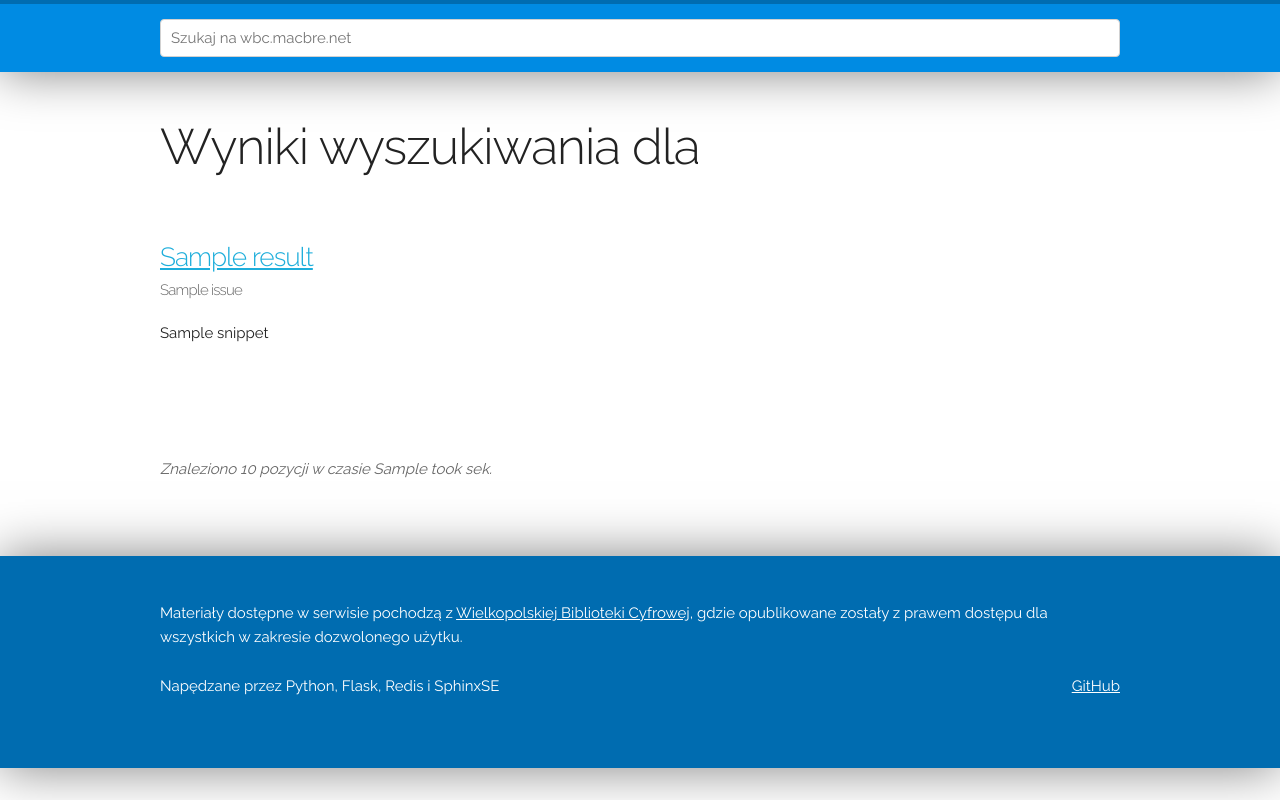
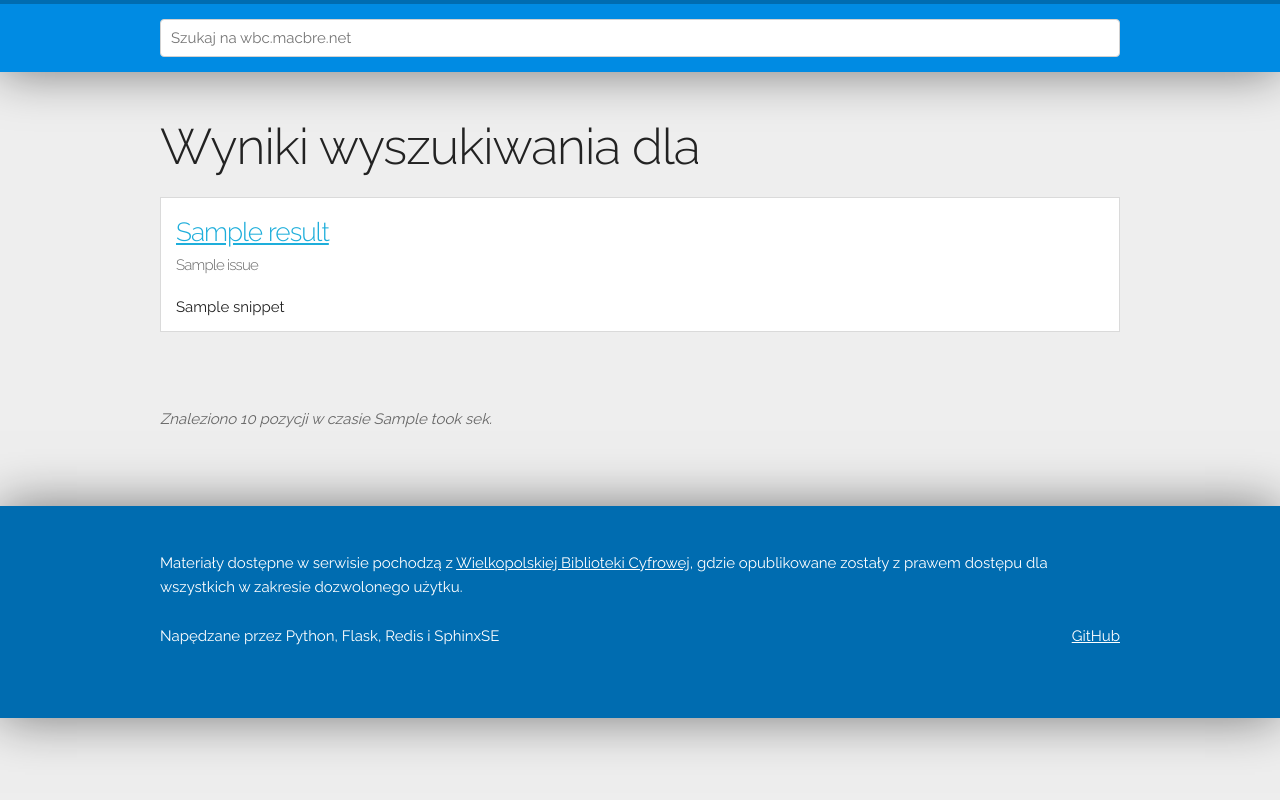
Before and after one commit to macbre/wbc.macbre.net, a Flask app: template app/wbc/templates/search.html in a window 1280 px wide. Run offline with Flask 2, Linux system fonts and the light colour scheme; the template is opened without the code that fills it: most values are stand-ins (such as "Sample title", 1, 10 or a date in 2020); some libraries are stand-ins or nearby versions.

Commit message:
Search: grey background + box layout for results

```diff
--- a/app/wbc/static/wbc.css
+++ b/app/wbc/static/wbc.css
@@ -1,3 +1,6 @@
+/*********************************************************************************************************
+ * NAV-BAR
+ */
 #search {
     background: #008be3;
     border-top: solid 4px #006cb0;
@@ -36,6 +39,9 @@
     color: #006cb0;
 }
 
+/*********************************************************************************************************
+ * DOCUMENTS
+ */
 article {
     margin: 3em 0;
 }
@@ -74,12 +80,22 @@ article cite {
     margin: 5em 0;
 }
 
+/*********************************************************************************************************
+ * SEARCH
+ */
+body.search {
+    background: #eee;
+}
+
 .search-results {
     list-style: none;
 }
 
 .search-results li {
-    padding: 2.5em 0;
+    background: #fff;
+    border: solid 1px #dadada;
+    margin-bottom: 1.5em;
+    padding: 0.75em 1em;
 }
 
 .search-results h2 {
@@ -102,11 +118,17 @@ article cite {
     padding: 3px;
 }
 
+/*********************************************************************************************************
+ * ERROR PAGES
+ */
 .error {
     text-align: center;
     min-height: 600px;
 }
 
+/*********************************************************************************************************
+ * FOOTER
+ */
 footer {
     background-color: #006cb0;
     color: #fff;
--- a/app/wbc/templates/main.html
+++ b/app/wbc/templates/main.html
@@ -16,7 +16,7 @@
     <title>{% block title %}{% endblock %} | wbc.macbre.net</title>
     {% endblock %}{% block head_extra %}{% endblock %}
   </head>
-  <body>
+  <body{% block body_attrs %}{% endblock %}>
     <nav id="search">
       <div class="container">
         <form action="{{ url_for('search.html') }}">
--- a/app/wbc/templates/search.html
+++ b/app/wbc/templates/search.html
@@ -1,6 +1,7 @@
 {% extends "main.html" %}
 {% block title %}{{ query }} - Szukaj{% endblock %}
 {% block search_query %} value="{{ query }}"{% endblock %}
+{% block body_attrs %} class="search"{% endblock %}
 {% block content %}
 <article>
 <h1>Wyniki wyszukiwania dla <em>{{ query }}</em></h1>
```
